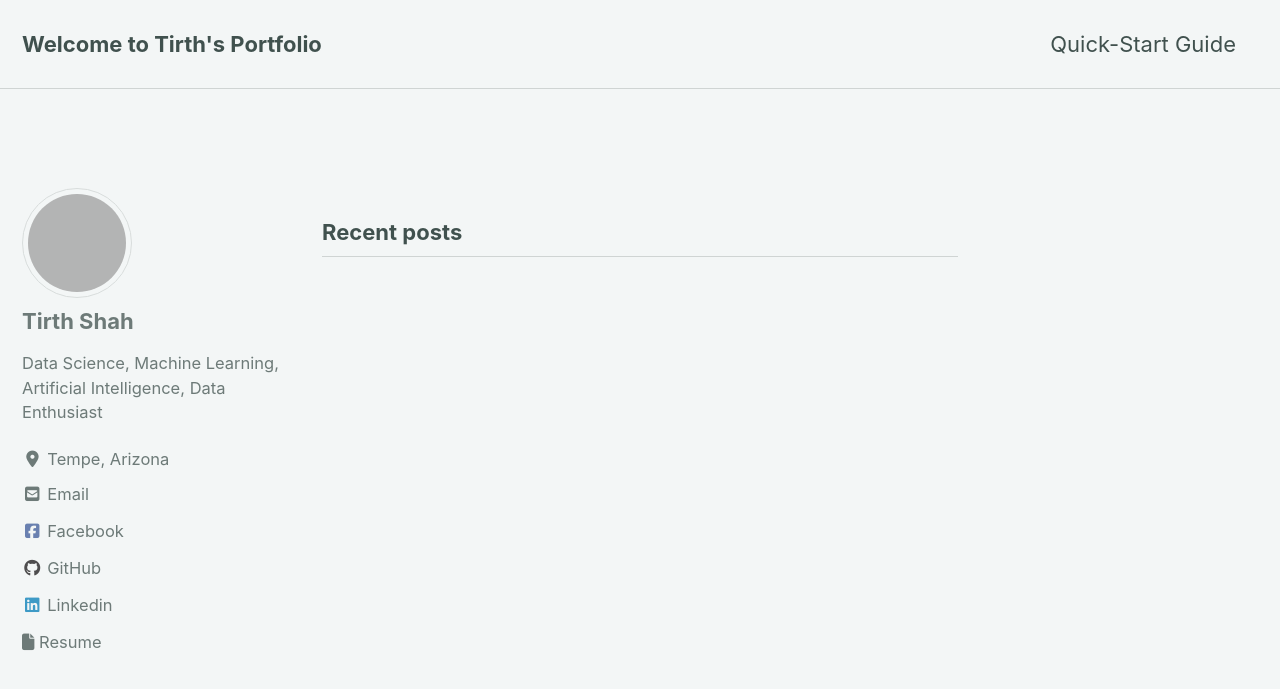
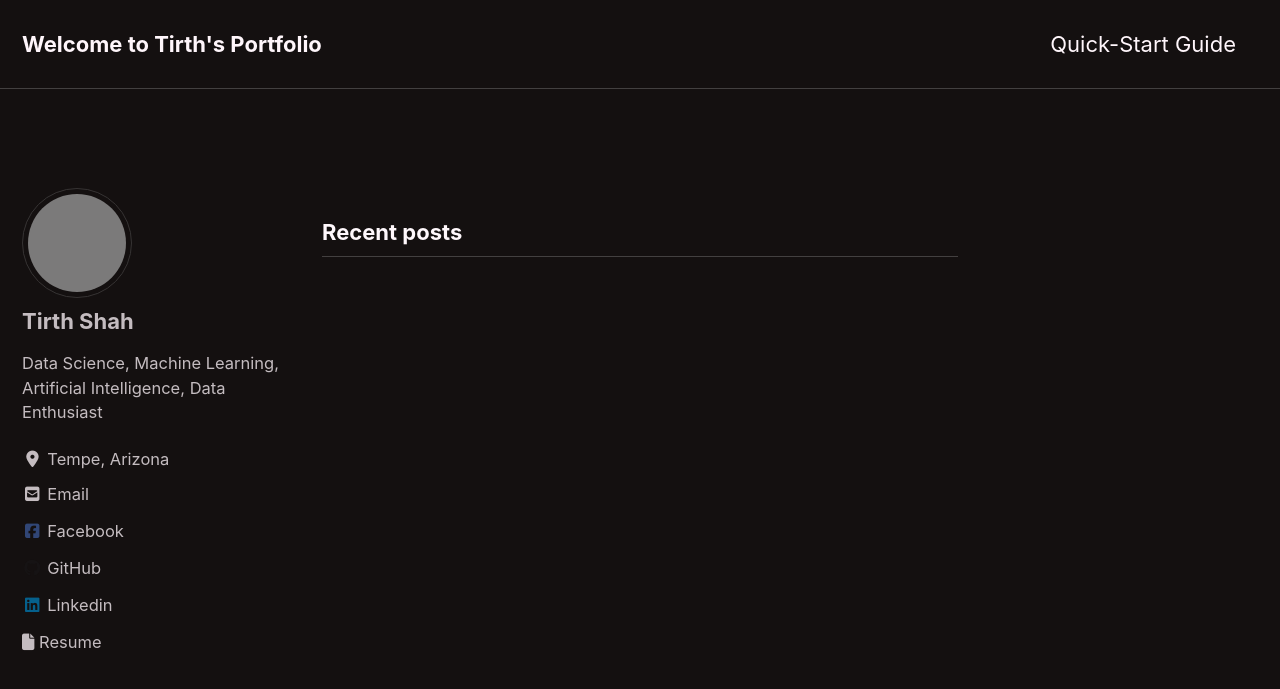
Before and after one commit to TirthShah081296/tirthshah08.github.io, a Jekyll site: the page built from index.html, in a window 1280 px wide and 900 px high. Shown: the top 689 px of the window. Built offline with Jekyll 4.4.1, drawn with Linux system fonts in a browser that asks for light colours; cached includes are drawn as plain includes; nearby versions of some CDN libraries; the list of posts is cut into pages by our own code; grey boxes are pictures that could not be loaded.

Commit message:
wallpaper

```diff
--- a/_config.yml
+++ b/_config.yml
@@ -12,7 +12,7 @@
 
 # theme                  : "minimal-mistakes-jekyll"
 # remote_theme           : "mmistakes/minimal-mistakes"
-minimal_mistakes_skin    : "mint"
+minimal_mistakes_skin    : "neon"
 
 # Site Settings
 locale                   : "en-US"
```
